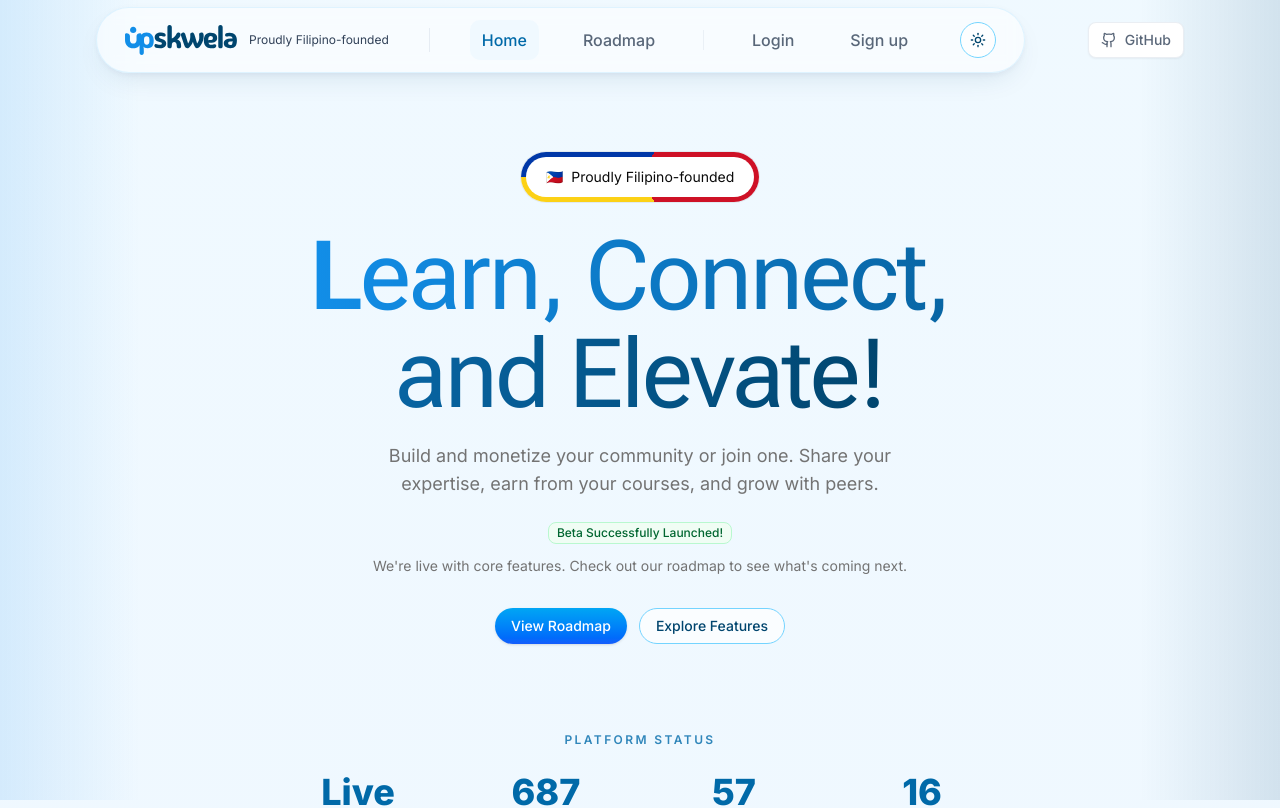
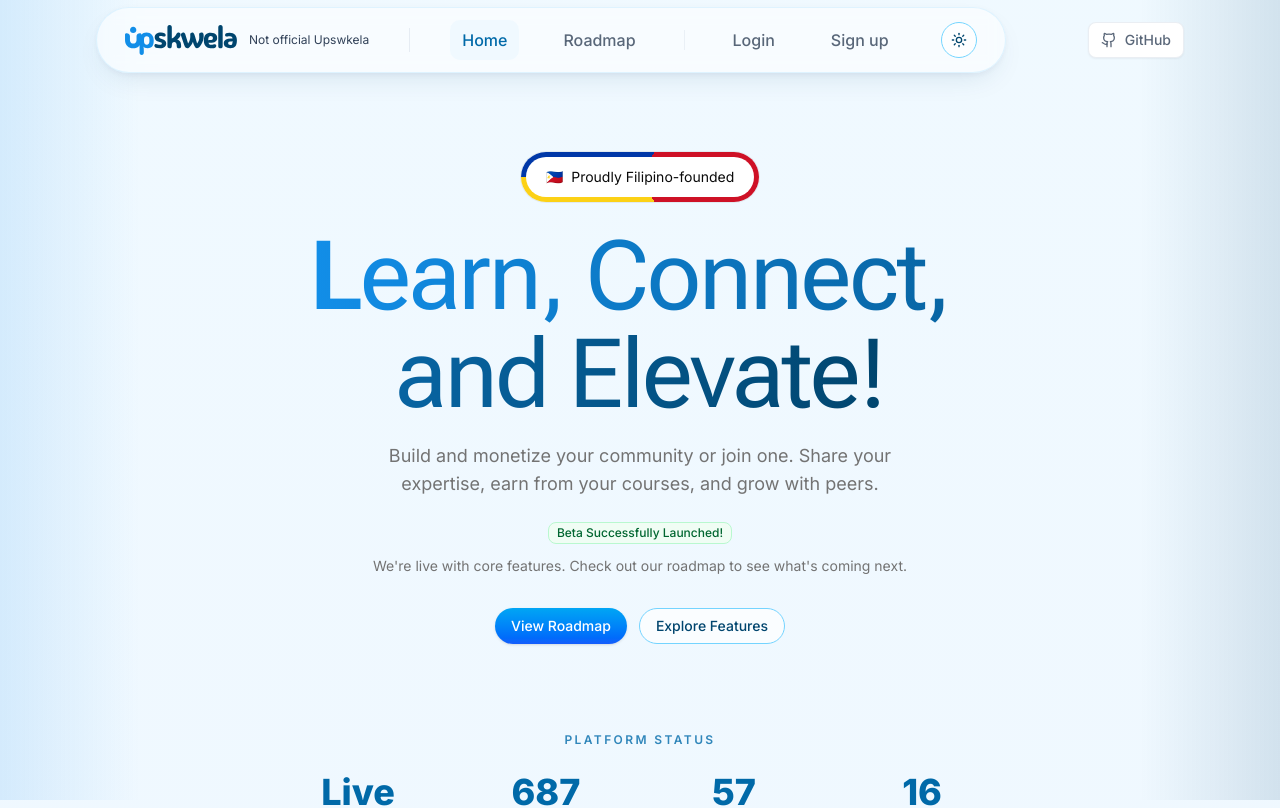
Before and after one commit to Justin322322/upskwela-my-ver, a Next.js app: page / in a window 1280 px wide. Shown: the top 808 px of the page. Built offline with nearby package versions, Linux system fonts and the light colour scheme.

Commit message:
Update site-navbar.tsx

```diff
--- a/components/layout/site-navbar.tsx
+++ b/components/layout/site-navbar.tsx
@@ -22,7 +22,7 @@ export default function SiteNavbar() {
           />
           <span className="sr-only">Upskwela</span>
         </Link>
-        <span className="text-xs text-slate-700 dark:text-slate-300">Proudly Filipino-founded</span>
+        <span className="text-xs text-slate-700 dark:text-slate-300">Not official Upswkela</span>
       </div>
       <div
         className="h-6 w-px bg-slate-300/40 dark:bg-slate-600/40 mx-2 md:mx-4"
```
